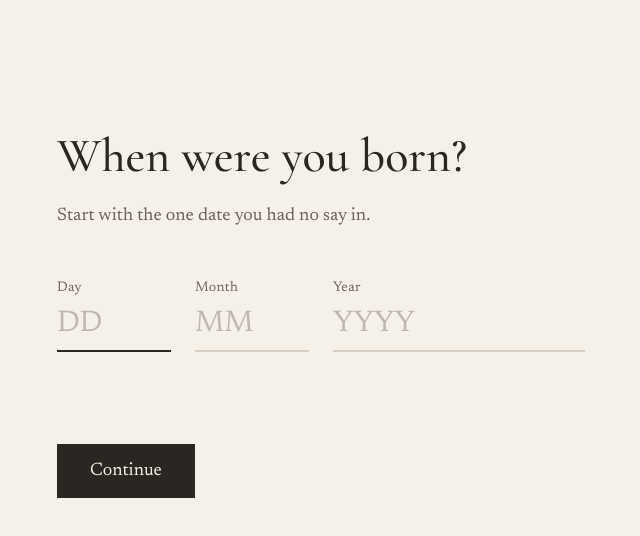
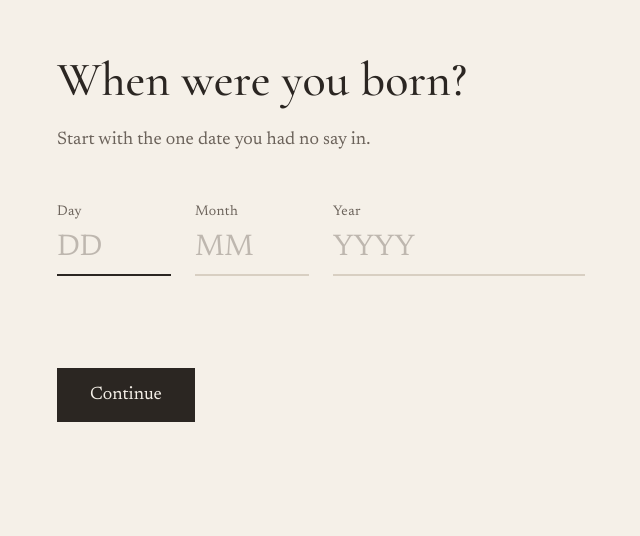
Before and after one commit to VRSuperCluster/Astrosphere, a Next.js app: page / in a window 1280 px wide. Shown: the part 130-666 px from the top of the page, without its empty margins (319-959 px from the left). Built offline with nearby package versions, Linux system fonts and the light colour scheme.

Commit message:
Anchor questionnaire to the top on wider screens
Co-authored-by: Cursor <cursoragent@cursor.com>

```diff
--- a/src/app/page.tsx
+++ b/src/app/page.tsx
@@ -2,7 +2,7 @@ import { Questionnaire } from "@/components/questionnaire/Questionnaire";
 
 export default function Home() {
   return (
-    <main className="mx-auto flex w-full max-w-xl flex-1 flex-col px-6 pt-24 pb-16 sm:justify-center sm:py-24">
+    <main className="mx-auto flex w-full max-w-xl flex-1 flex-col px-6 pt-24 pb-16 sm:py-24">
       <Questionnaire />
     </main>
   );
```
